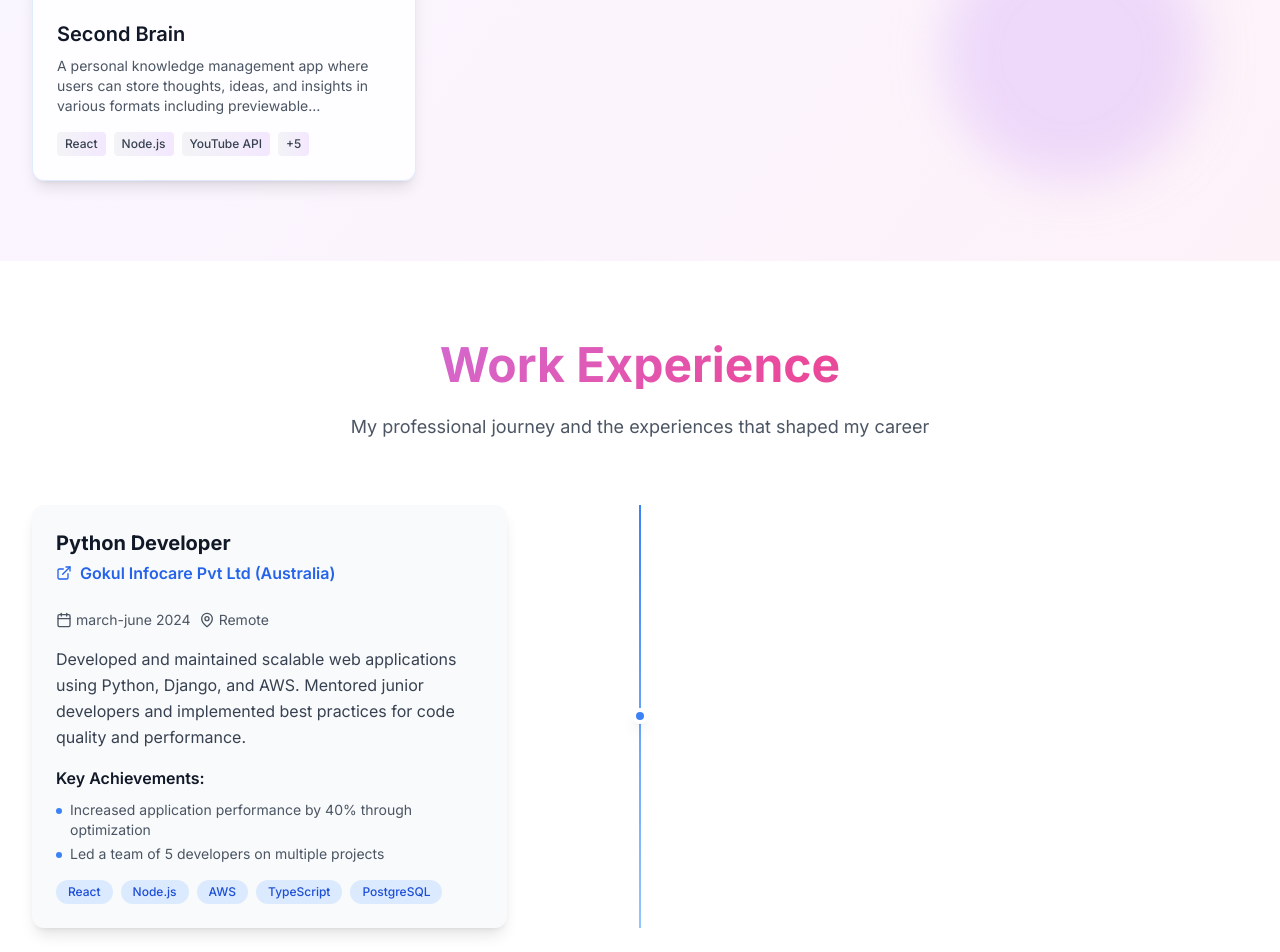
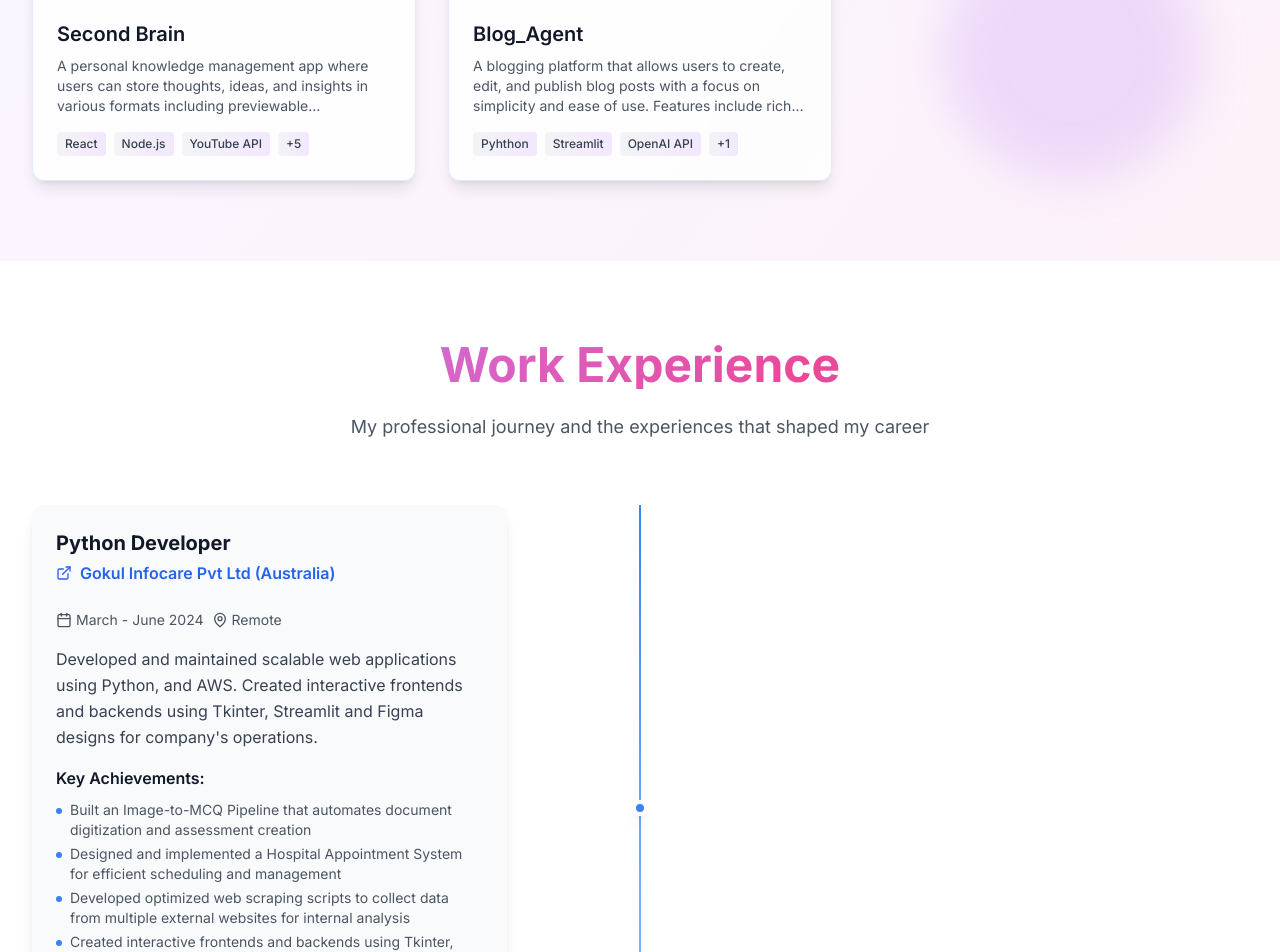
Before and after one commit to SmartSood/Portfolio, a React (Vite) app: page / in a window 1280 px wide. Shown: the part 5500-6452 px from the top of the page. Built offline with nearby package versions, Linux system fonts and the light colour scheme.

Commit message:
cahnged experience and work

```diff
--- a/src/components/Experience.tsx
+++ b/src/components/Experience.tsx
@@ -14,15 +14,17 @@ const Experience = () => {
       title: 'Python Developer',
       company: 'Gokul Infocare Pvt Ltd (Australia)',
       location: 'Remote',
-      period: 'march-june 2024',
-      description: 'Developed and maintained scalable web applications using Python, Django, and AWS. Mentored junior developers and implemented best practices for code quality and performance.',
+      period: 'March - June 2024',
+      description: 'Developed and maintained scalable web applications using Python, and AWS. Created interactive frontends and backends using Tkinter, Streamlit and Figma designs for company\'s operations.',
       achievements: [
-        'Increased application performance by 40% through optimization',
-        'Led a team of 5 developers on multiple projects',
+        'Built an Image-to-MCQ Pipeline that automates document digitization and assessment creation',
+        'Designed and implemented a Hospital Appointment System for efficient scheduling and management',
+        'Developed optimized web scraping scripts to collect data from multiple external websites for internal analysis',
+        'Created interactive frontends and backends using Tkinter, Streamlit and Figma designs for company operations',
+        'Increased application performance by 40% through optimization'
       ],
-      technologies: ['React', 'Node.js', 'AWS', 'TypeScript', 'PostgreSQL'],
+      technologies: ['Python', 'Tkinter', 'Streamlit', 'AWS', 'Web Scraping', 'Figma', 'PostgreSQL'],
     }
-
   ];
 
   const containerVariants = {
--- a/src/components/Projects.tsx
+++ b/src/components/Projects.tsx
@@ -56,6 +56,17 @@ const Projects = () => {
       featured: true,
       gradient: 'from-orange-500 to-red-500',
     },
+    {
+      id: 5,
+      title: 'Blog_Agent',
+      description: 'A blogging platform that allows users to create, edit, and publish blog posts with a focus on simplicity and ease of use. Features include rich text editing, image uploads, and a clean, responsive design.',
+      image: '/blog_agent.png',
+      technologies: ['Pyhthon','Streamlit', 'OpenAI API','Caching'],
+      github: 'https://github.com/SmartSood/Blog-Writing-Agent',
+      live:'https://ai-blog-wri.streamlit.app/',
+      featured: true,
+      gradient: 'from-yellow-500 to-red-500',
+    }
   ];
 
   const nextProject = () => {
```
Also changed, not shown: public/blog_agent.png (added).
